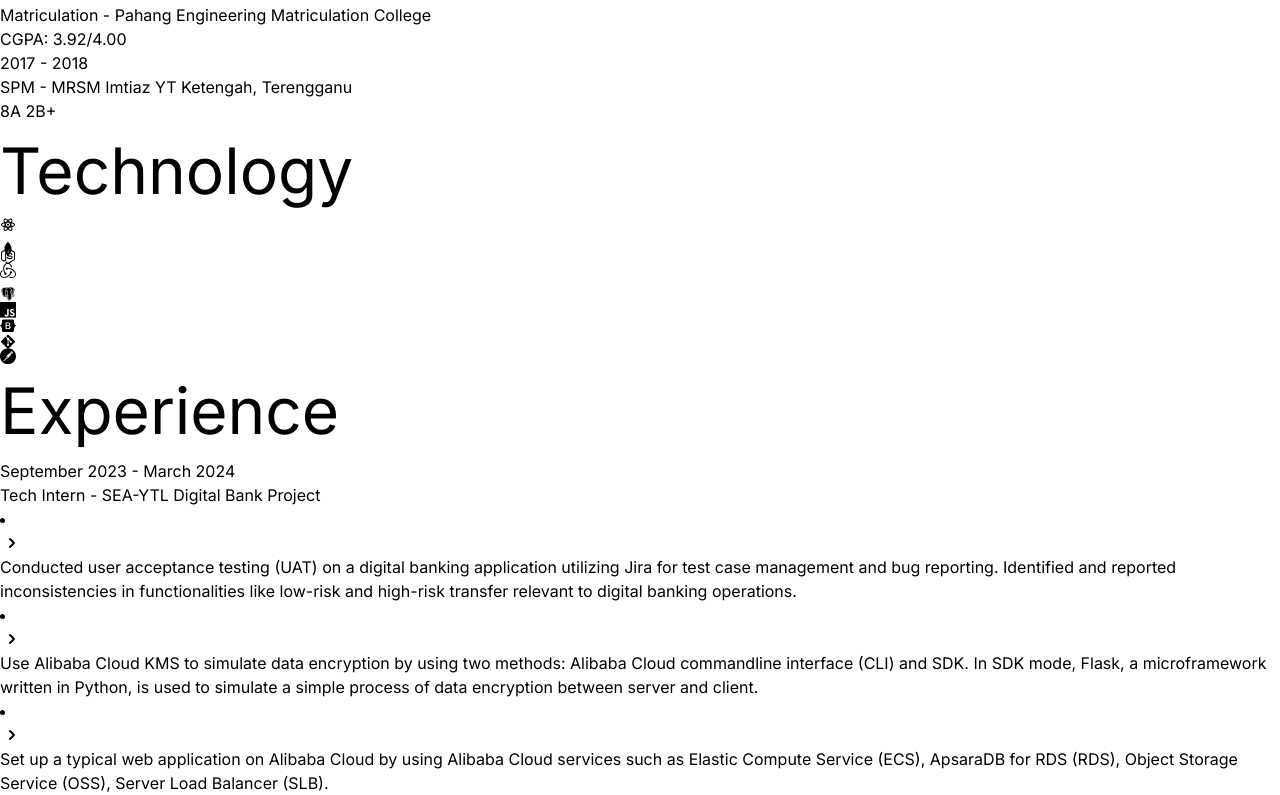
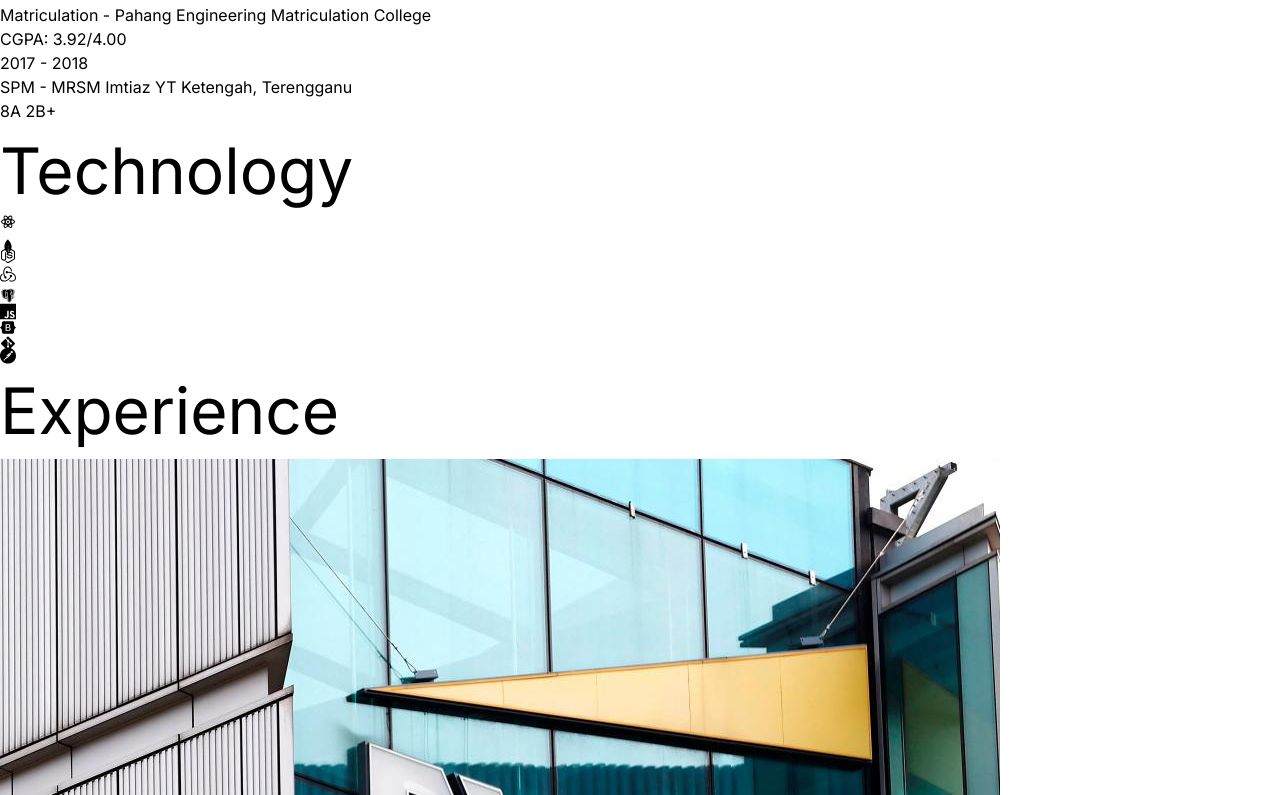
Before and after one commit to aimxnaim/Website-Portfolio, a React (Vite) app: page / in a window 1280 px wide. Shown: the part 2005-2800 px from the top of the page. Built offline with nearby package versions, Linux system fonts and the light colour scheme.

Commit message:
feat: Enhance Experiences component with new images and updated roles

```diff
--- a/src/components/Experiences.jsx
+++ b/src/components/Experiences.jsx
@@ -20,23 +20,28 @@
                             whileInView={{ opacity: 1, x: 0 }}
                             initial={{ opacity: 0, x: -100 }}
                             transition={{ duration: 1 }}
-                            className="w-full lg:w-1/4"
+                            className="lg:w-1/4 lg:mx-6 sm:mb-6 md: mb-6"
                         >
-                            <p className="mb-2 text-sm text-neutral-400">{experience.year}</p>
+                            <motion.img
+                                whileHover={{ scale: 1.03 }}
+                                transition={{ type: "spring", stiffness: 300, damping: 10 }}
+                                src={experience.image}
+                                alt={experience.name}
+                                className="rounded-lg shadow-lg sm:w-3/4 md:w-1/2 lg:w-full"
+                            />
                         </motion.div>
                         <motion.div
                             whileInView={{ opacity: 1, x: 0 }}
                             initial={{ opacity: 0, x: 100 }}
                             transition={{ duration: 1 }}
-                            className="w-full max-w-xl  lg:w-3/4"
+                            className="w-full max-w-xl  lg:w-3/4 mx-6"
                         >
-                            <h6 className="mb-2 font-semibold">
-                                {experience.role} -{" "}
-                                <span className="text-sm text-purple-50">
-                                    {experience.company}
-                                </span>
-                            </h6>
-                            <p className="mb-4 text-neutral-400">
+                                <h6 className="font-semibold">
+                                    {experience.role} - {experience.company}
+                                </h6>
+                                <span className="inline-block mb-1 text-sm">{experience.year}</span>
+
+                            <p className="my-4 text-neutral-400">
                                 {experience.description.map((desc, index) => (
                                     <li key={index} className=" flex items-center space-x-3 rtl:space-x-reverse mb-2">
                                         <svg className="flex-shrink-0 text-purple-600 dark:text-purple-500" aria-hidden="true" xmlns="http://www.w3.org/2000/svg" width="24" height="24" fill="none" viewBox="0 0 24 24">
--- a/src/constants/index.js
+++ b/src/constants/index.js
@@ -1,6 +1,8 @@
 import campVenture from "../assets/project/MapCampVenture.png";
 import gdgetuni from "../assets/project/gdgetuni.png";
 import sentiment from "../assets/project/sentiment_websites.png";
+import rytbank from "../assets/project/rytbank.jpg";
+import ey from "../assets/project/ey.jpg";
 
 export const HERO_CONTENT = `I am a recent graduate with a BSc in Computer Science (Hons.) with a first-class degree, passionate about full stack development and adept at crafting robust and scalable web applications. Driven by continuous learning and a collaborative spirit, I am committed to developing innovative solutions that elevate user experiences and drive business growth.`;
 
@@ -28,16 +30,28 @@
 ];
 export const EXPERIENCES = [
     {
+        image : ey,
+        year: "October 2024 - Current",
+        role: "Full Stack Developer",
+        company: "Ernst & Young",
+        description: [
+            `Currently engaged as a Full Stack Developer on a client project for CCOB Bank Negara, where I am responsible for the development, maintenance, and troubleshooting of CCOB’s web applications. Our tech stack includes Angular for frontend development; Node.js, Express, and Prisma for backend operations; Bootstrap for responsive design; GitHub for version control; JIRA for project management; Swagger for API documentation; and Jasmine as a testing framework.`
+        ],
+        technologies: ["Angular", "Node.js", "Express", "Prisma", "Bootstrap", "GitHub", "JIRA", "Swagger", "Jasmine", "TypeScript", "Javascript", "Postman", "RESTful API"],
+    },
+    {
+        image : rytbank,
         year: "September 2023 - March 2024",
         role: "Tech Intern",
-        company: "SEA-YTL Digital Bank Project",
+        company: "Ryt Bank",
         description: [
             `Conducted user acceptance testing (UAT) on a digital banking application utilizing Jira for test case management and bug reporting. Identified and reported inconsistencies in functionalities like low-risk and high-risk transfer relevant to digital banking operations.`,
             `Use Alibaba Cloud KMS to simulate data encryption by using two methods: Alibaba Cloud commandline interface (CLI) and SDK. In SDK mode, Flask, a microframework written in Python, is used to simulate a simple process of data encryption between server and client.`,
             `Set up a typical web application on Alibaba Cloud by using Alibaba Cloud services such as Elastic Compute Service (ECS), ApsaraDB for RDS (RDS), Object Storage Service (OSS), Server Load Balancer (SLB).`
         ],
         technologies: ["Digital Banking Experience", "Test Case Management", "Jira", "UAT Testing", "Python Flask", "ECS", "RDS", "OSS", "SLB", "Alibaba Cloud KMS"],
-    }
+    },
+
 ];
 
 export const PROJECTS = [
```
Also changed, not shown: src/assets/project/ey.jpg (added), src/assets/project/rytbank.jpg (added).
